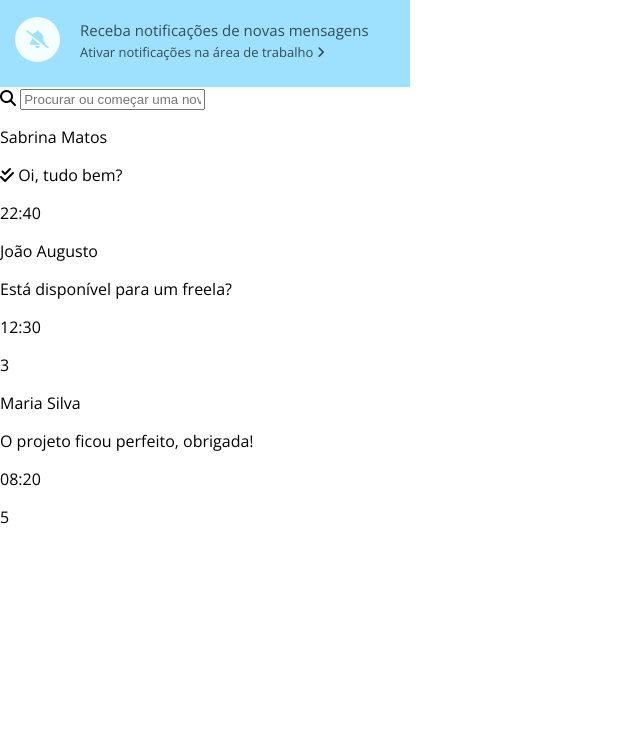
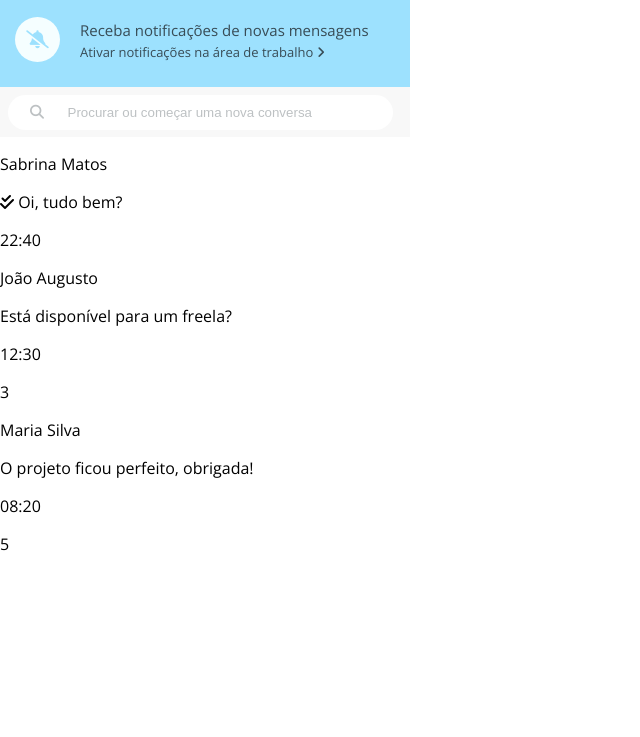
Before and after one commit to jfranco202/whatsapp-web-clone, a plain HTML site: page index.html in a window 1280 px wide. Shown: the part 63-800 px from the top of the page, without its empty margins (0-640 px from the left). Drawn offline with nearby package versions, Linux system fonts and the light colour scheme.

Commit message:
include search-container inputs

```diff
--- a/styles.css
+++ b/styles.css
@@ -95,3 +95,37 @@ ul {
 .activate-notification {
     font-size: 13px;
 }
+
+/* search container */
+
+.search-container {
+    height: 50px;
+    width: 100%;
+    padding-left: 7.5px;
+    padding-top: 7.5px;
+    background-color: #f8f8f8;
+    position: relative;
+    color: #bdc1c3;
+    box-sizing: border-box;
+}
+
+#contact-search {
+    position: absolute;
+    left: 30px;
+    top: 18px;
+    font-size: 14px;
+}
+
+#search {
+    border: none;
+    height: 35px;
+    width: 385px;
+    padding-left: 60px;
+    border-radius: 17.5px;
+    background-color: #fff;
+    box-sizing: border-box;
+}
+
+#search::placeholder {
+    color: #bdc1c3;
+}
```
